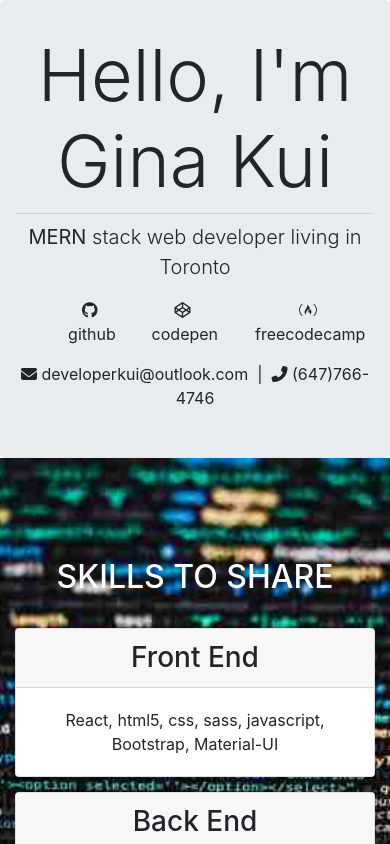
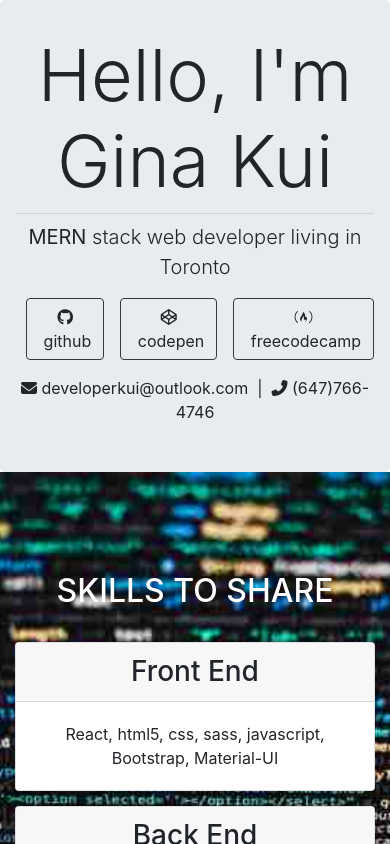
Before and after one commit to GinaKui/portfolio-app, a React (Create React App) app: page / in a window 390 px wide. Shown: the top 844 px of the page. Built offline with nearby package versions, Linux system fonts and the light colour scheme.

Commit message:
adjust button link and projects responsive breakpoint

```diff
--- a/src/pages/LandingPage.js
+++ b/src/pages/LandingPage.js
@@ -1,5 +1,5 @@
 import React from 'react';
-import { Jumbotron } from 'reactstrap';
+import { Jumbotron, Button } from 'reactstrap';
 
 const LandingPage = () => {
   return (
@@ -9,13 +9,15 @@ const LandingPage = () => {
         <hr className='my-2' />
         <p className='lead'><strong>MERN</strong> stack web developer living in Toronto</p>
         <ul className='d-flex justify-content-center'>
-          <li className='mr-3'>
-            <a href='https://github.com/GinaKui'><i className="fab fa-github"></i>&nbsp;github</a>
+          <li style={{marginLeft: '-30px'}}>
+            <Button outline color="dark" target="_blank" href='https://github.com/GinaKui'><i className="fab fa-github"></i>&nbsp;github</Button>
           </li>
-          <li className='mr-3'>
-            <a href='https://codepen.io/ginakui/pens/popular'><i className="fab fa-codepen"></i>&nbsp;codepen</a>
+          <li className='ml-3'>
+            <Button outline color="dark" target="_blank" href='https://codepen.io/ginakui/pens/popular'><i className="fab fa-codepen"></i>&nbsp;codepen</Button>
           </li>
-          <li><a href='https://www.freecodecamp.org/developerkui'><i className="fab fa-free-code-camp"></i>&nbsp;freecodecamp</a></li>
+          <li className='ml-3'>
+            <Button outline color="dark" target="_blank" href='https://www.freecodecamp.org/developerkui'><i className="fab fa-free-code-camp"></i>&nbsp;freecodecamp</Button>
+          </li>
         </ul>
 
         <p>
--- a/src/pages/ProjectPage.js
+++ b/src/pages/ProjectPage.js
@@ -24,7 +24,7 @@ const ProjectPage = (props) => {
       </Row>
       <Row>
         {props.projects.map(project =>
-          <Col sm="6" md="4">
+          <Col sm="6" lg="4">
             <ProjectCard key={project.id} project={project} />
           </Col>
         )}
```
Also changed, not shown: 1 other file (tests, documents, lock files or other folders).
